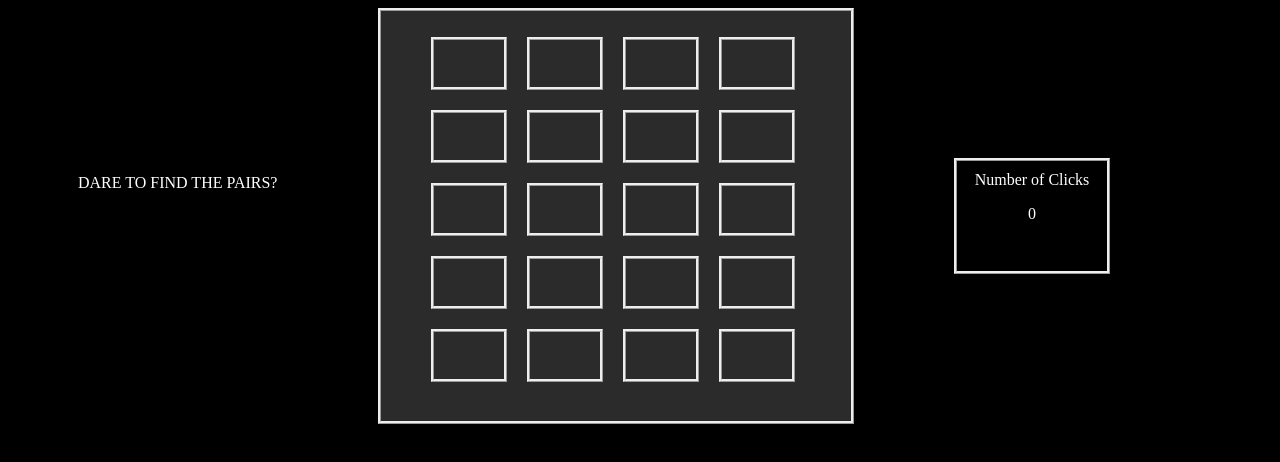
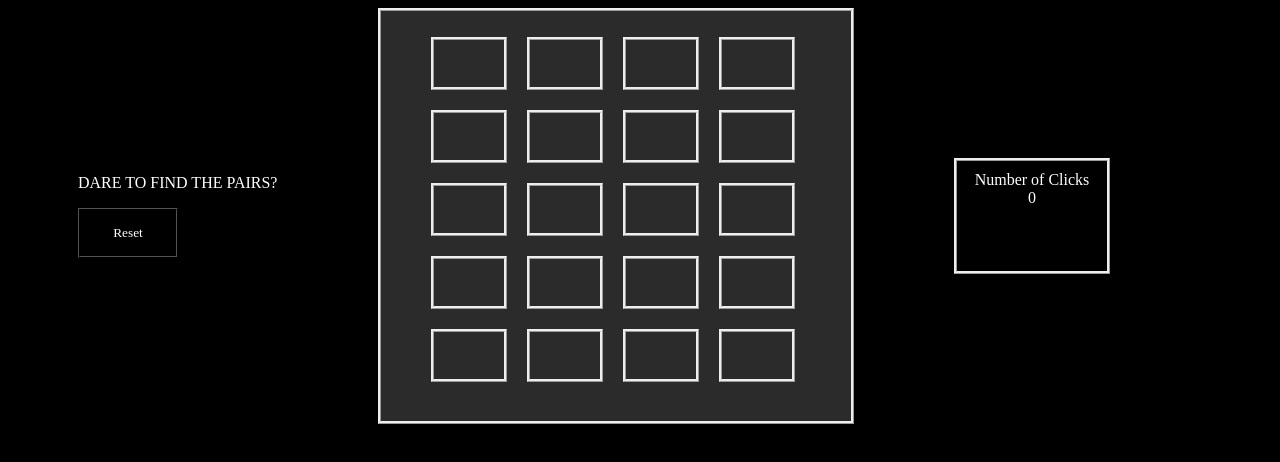
Before and after one commit to gayegul/jQueryFindThePairGame, a plain HTML site: page index.html in a window 1280 px wide. Drawn offline with nearby package versions, Linux system fonts and the light colour scheme.

Commit message:
add things to do and a new feature

```diff
--- a/app.js
+++ b/app.js
@@ -1,5 +1,5 @@
 $(document).ready(function() {
-  //get list of imgs from Instagram
+
   var imgs = ["./pics/IMG_2528.jpg", "./pics/IMG_2572.jpg", "./pics/IMG_3226.jpg", "./pics/IMG_3638.jpg", "./pics/IMG_5771.jpg", "./pics/IMG_3135.jpg", "./pics/IMG_5929.jpg", "./pics/IMG_5963.jpg", "./pics/IMG_5925.jpg", "./pics/IMG_5733.jpg"];
   var arrayOfBoxes = $('li').toArray();
   var numberOfClicks = 0;
@@ -53,8 +53,6 @@ $(document).ready(function() {
 
     function handleSecondClick(liElement) {
       liElement.find('img').show();
-      console.log(liElement);
-      console.log(firstLiElement);
 
       if(liElement.find('img')[0].currentSrc !== firstLiElement.find('img')[0].currentSrc) {
         liElement.find('img').delay(800).fadeOut();
@@ -67,6 +65,12 @@ $(document).ready(function() {
         liElement.find('img').show();
       }
     }
+
+    function reset() {
+      $('button').on(function() {
+
+      });
+    }
   }
 
 //reset button
@@ -74,8 +78,8 @@ $(document).ready(function() {
 //customize number of li's and don't put li's in html
 //get pics from Instagram API
 //find a scoreboard service to keep track of scores
+
   assignImages();
-  var result = $('<p id="number">' + numberOfClicks + '</p>');
-  var resultEl = document.createElement("p");
-  $('#clickCounter').append(result);
+  $('#clickCounter').append('<div id="number">' + numberOfClicks + '</div>');
+
 });
--- a/index.html
+++ b/index.html
@@ -10,6 +10,7 @@
 <body>
   <div id="sideBar">
     <p>DARE TO FIND THE PAIRS?</p>
+    <button>Reset</button>
   </div>
   <div id="mainContainer">
   <ul id="picBoxes">
--- a/style.css
+++ b/style.css
@@ -8,6 +8,14 @@ body {
   width: 300px;
   margin-top: 150px;
   margin-left: 70px;
+}
+button {
+  height: 50px;
+  width: 100px;
+  border-style: ridge;
+  background-color: black;
+  color: white;
+  font-family: Papyrus;
 }
 #mainContainer {
   height: 410px;
```
